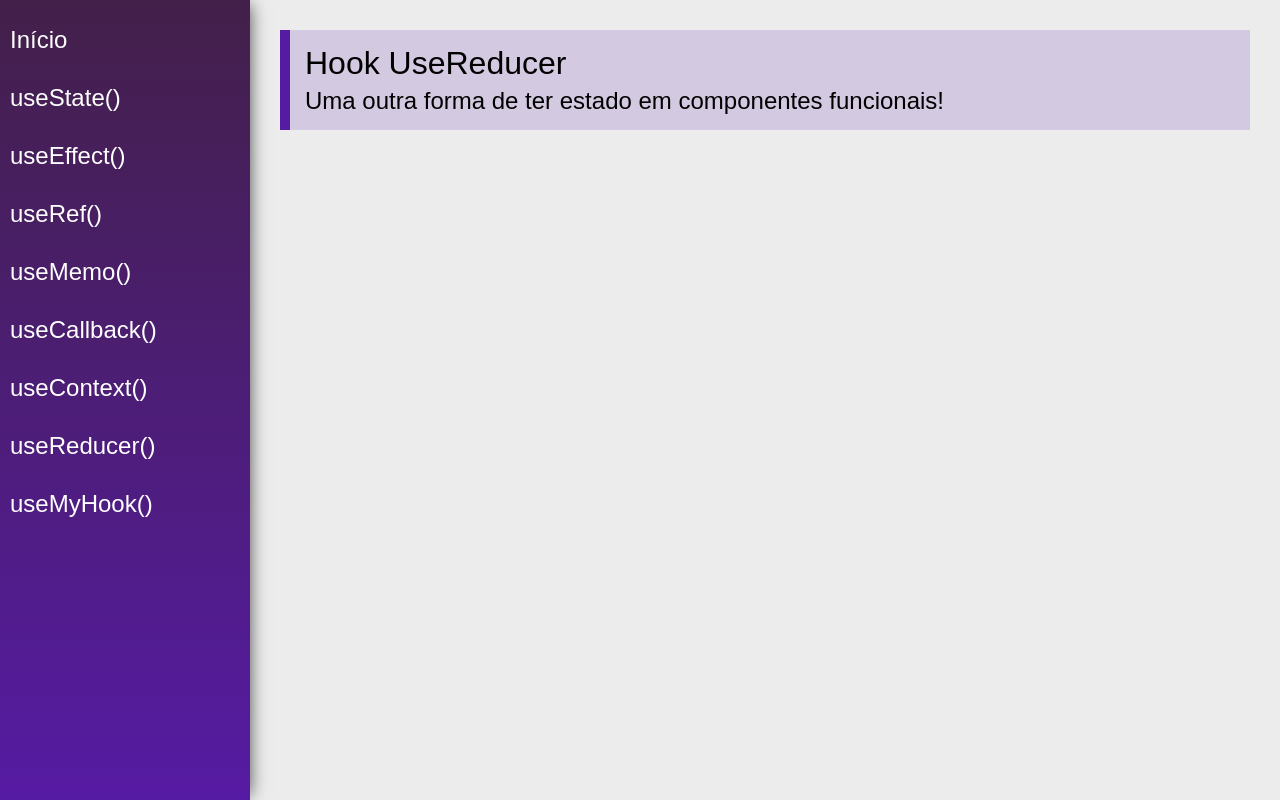
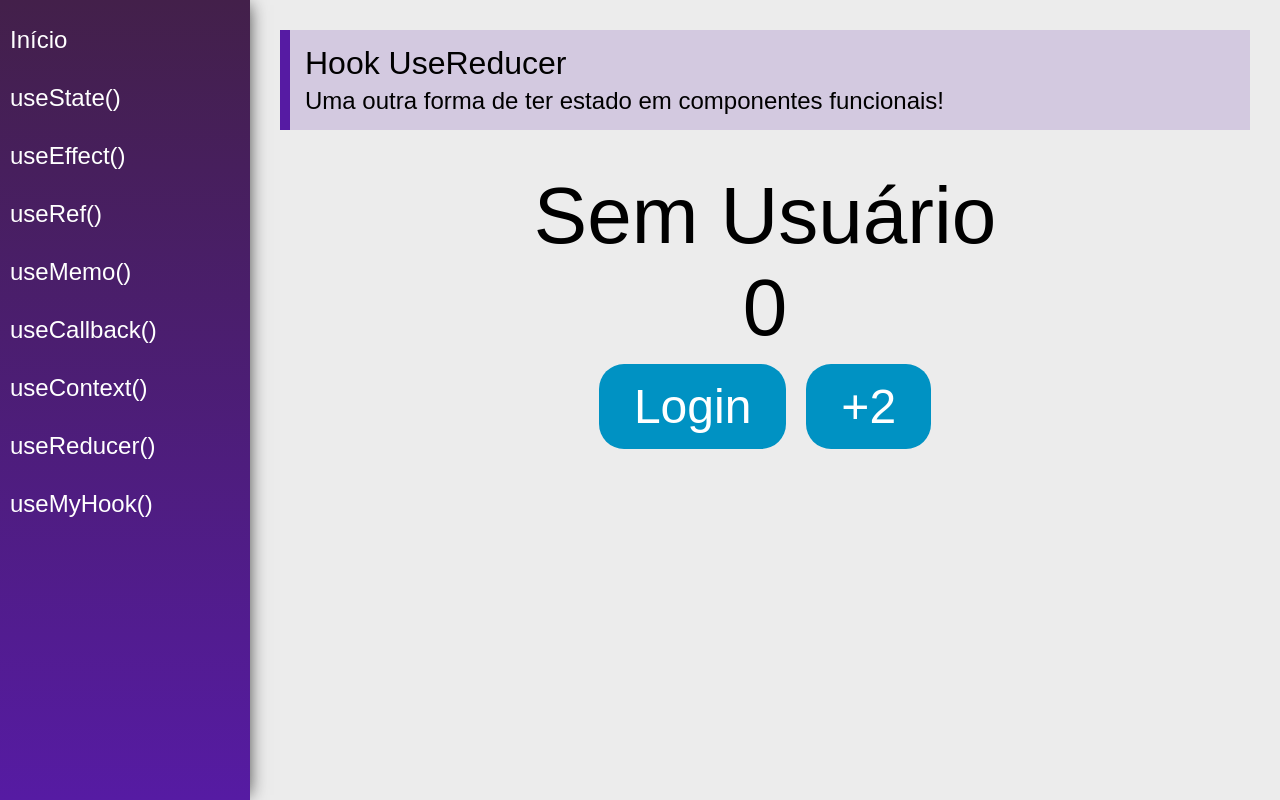
Before and after one commit to gabriel-saraiva-flooxai/react-5-hooks, a React (Create React App) app: page /useReducer in a window 1280 px wide. Built offline with nearby package versions, Linux system fonts and the light colour scheme.

Commit message:
feat: useReducer

```diff
--- a/src/views/examples/UseReducer.jsx
+++ b/src/views/examples/UseReducer.jsx
@@ -1,13 +1,52 @@
-import React from 'react'
+import React, { useReducer } from 'react'
 import PageTitle from '../../components/layout/PageTitle'
 
+const initialState = {
+    cart: [],
+    products: [],
+    user: null,
+    // Foco...
+    number: 0
+}
+
+function reducer(state, action) {
+    switch (action.type) {
+        case 'add2ToNumber':
+            return {...state, number: state.number + 2}
+
+        case 'login':
+            return {...state, user: { name: action.payload }}
+
+        default:
+            return state
+    }
+}
+
 const UseReducer = (props) => {
+
+    const [state, dispatch] = useReducer(reducer, initialState)
+
     return (
         <div className="UseReducer">
             <PageTitle
                 title="Hook UseReducer"
                 subtitle="Uma outra forma de ter estado em componentes funcionais!"
             />
+
+            <div className="center">
+                {state.user ?
+                    <span className="text">{state.user.name}</span>
+                    : <span className="text">Sem Usuário</span>
+                }
+
+                <span className="text">{state.number}</span>
+                <div>
+                    <button className="btn"
+                        onClick={() => dispatch({ type: 'login', payload: 'Logado' })}>Login</button>
+                    <button className="btn"
+                        onClick={() => dispatch({type: 'add2ToNumber'})}>+2</button>
+                </div>
+            </div>
         </div>
     )
 }
```
